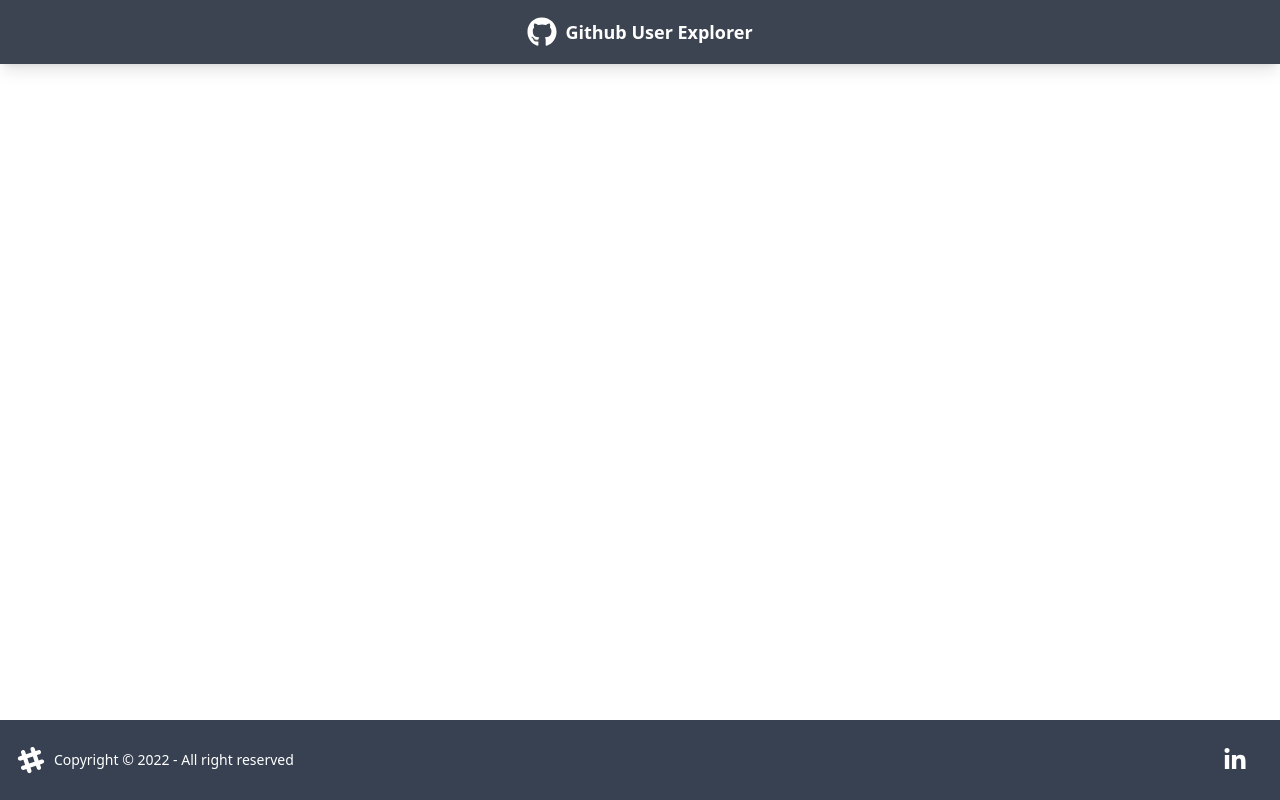
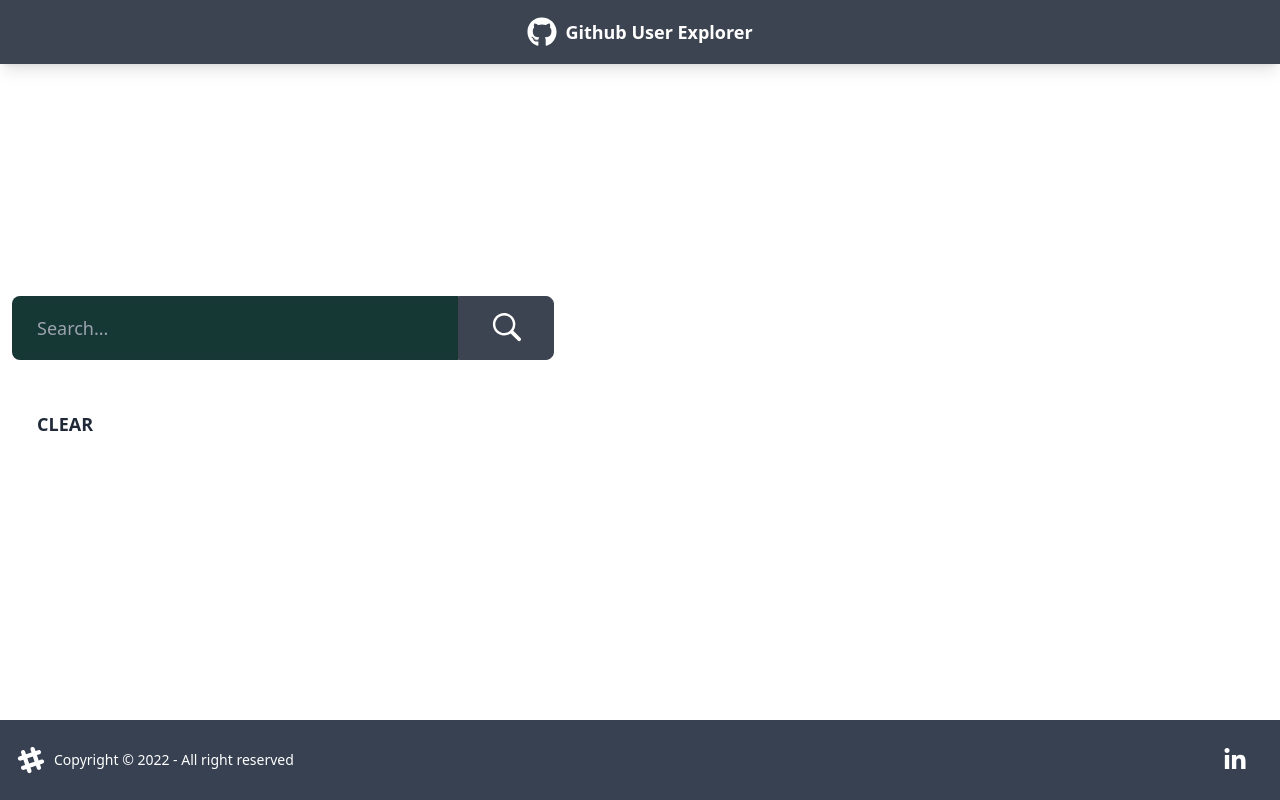
Before and after one commit to KarimBastami/Github-User-Explorer, a React (Create React App) app in the folder github-user-explorer/: page / in a window 1280 px wide. Built offline with nearby package versions, Linux system fonts and the light colour scheme.

Commit message:
feat: Search field

```diff
--- a/github-user-explorer/src/components/pages/Showcase.jsx
+++ b/github-user-explorer/src/components/pages/Showcase.jsx
@@ -1,8 +1,10 @@
 import UserList from "../users/UserList"
+import UserSearch from "../users/UserSearch"
 
 function Showcase() {
   return (
     <div>
+      <UserSearch />
       <UserList />
     </div>
   )
--- /dev/null
+++ b/github-user-explorer/src/components/users/UserSearch.jsx
@@ -0,0 +1,45 @@
+import { GoSearch } from "react-icons/go"
+import { useState } from "react"
+
+function UserSearch() {
+
+  const [query, setQuery] = useState("")
+
+  const handleInputChange = e => setQuery(e.target.value)
+  const handleClear = e => setQuery("")
+
+  const handleSubmit = (e) => {
+    e.preventDefault()
+
+    if (query.trim() === "") {
+      alert("Input Field Should Not Be Blank")
+    }
+    else {
+      // Call API
+    }
+  }
+
+
+  return (
+    <div className="grid grid-cols-1 md:grid-col-2 gap-8 mb-8">
+      <form onSubmit={handleSubmit} className="form-control">
+        <div className="input-group">
+          <input type="text"
+                 placeholder="Search..."
+                 value={query}
+                 onChange={handleInputChange}
+                 className="input input-bordered input-lg pr-40 bg-accent-content text-black focus:outline-0"
+                 />
+          <button type="submit" className="btn btn-square btn-lg w-24">
+            <GoSearch className="text-3xl"/>
+          </button>
+        </div>
+      </form>
+      <div>
+        <button onClick={handleClear} className="btn btn-ghost btn-lg">Clear</button>
+      </div>
+    </div>
+  )
+}
+
+export default UserSearch
```
